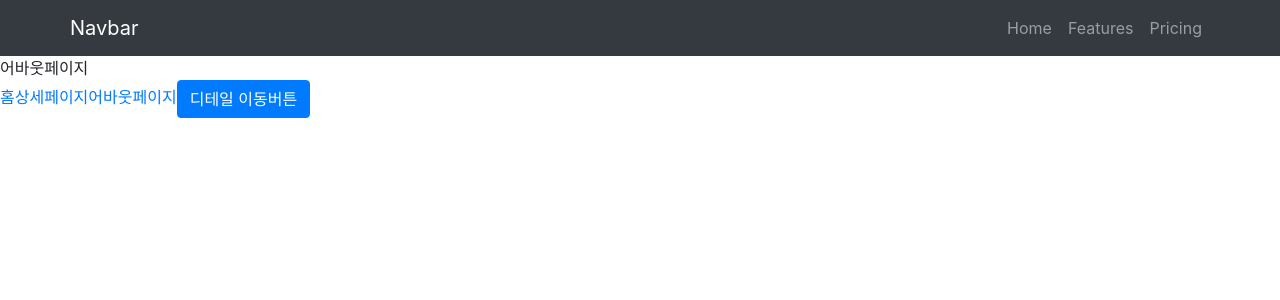
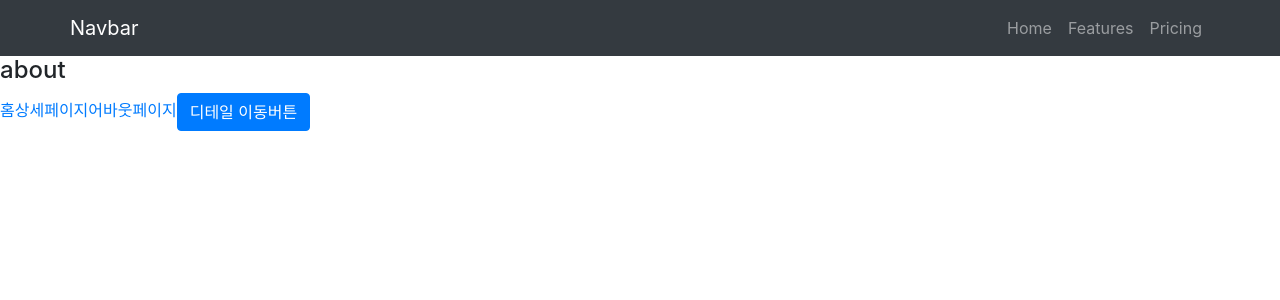
Before and after one commit to DuhanMo/react-study, a React (Create React App) app in the folder shop/: page /about in a window 1280 px wide. Shown: the top 300 px of the page. Built offline with nearby package versions, Linux system fonts and the light colour scheme.

Commit message:
[shop] feat: Outlet을 활용해 Nested Route 내용 노출

```diff
--- a/shop/src/App.js
+++ b/shop/src/App.js
@@ -3,7 +3,9 @@
 import { useState } from "react";
 import data from "./data";
 import { Routes, Route, Link, useNavigate, Outlet } from "react-router-dom";
-import  Detail  from "./routes/Detail.js"
+import Detail from "./routes/Detail.js"
+import About from "./routes/About.js"
+
 
 function App() {
   let [shoesList] = useState(data);
@@ -38,14 +40,17 @@
             </div>
           </>
         }></Route>
-        <Route path="/detail" element={<Detail/>}></Route>
-        <Route path="/about" element={<div>어바웃페이지</div>}></Route>
+        <Route path="/detail" element={<Detail />}></Route>
+        <Route path="/about" element={<About/>}>
+          <Route path="member" element={<div>멤버</div>}></Route>
+          <Route path="location" element={<div>회사위치</div>}></Route>
+        </Route>
         <Route path="*" element={<div>404</div>}></Route>
       </Routes>
       <Link to="/">홈</Link>
       <Link to="/detail">상세페이지</Link>
       <Link to="/about">어바웃페이지</Link>
-      <Button className="primary"onClick={()=>navigate('detail')}>디테일 이동버튼</Button>
+      <Button className="primary" onClick={() => navigate('detail')}>디테일 이동버튼</Button>
     </div>
   );
 }
--- /dev/null
+++ b/shop/src/routes/About.js
@@ -0,0 +1,11 @@
+import { Outlet } from "react-router-dom";
+function About() {
+  return (
+    <div>
+      <h4>about</h4>
+      <Outlet></Outlet>
+    </div>
+  )
+};
+
+export default About;
```
Also changed, not shown: shop/src/App.css (+6 -4 lines).
